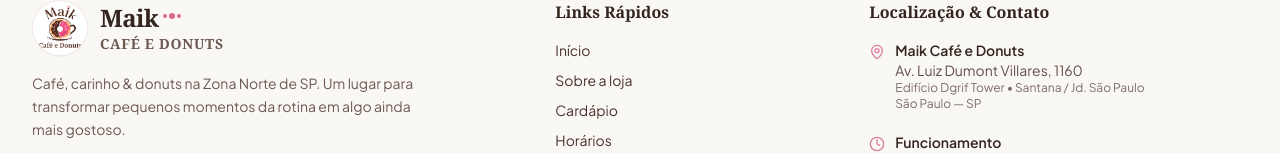
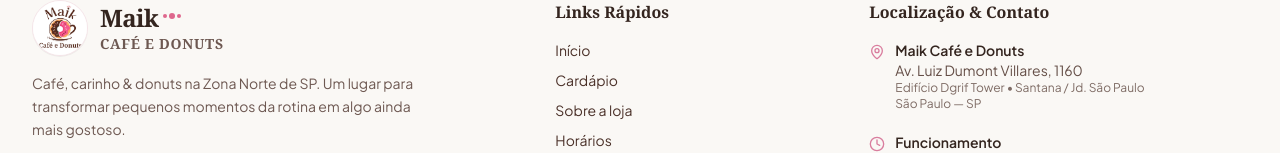
Before and after one commit to Maiksite/Maik-Caf-e-Donuts, a React (Vite) app: page / in a window 1280 px wide. Shown: the part 10887-11040 px from the top of the page. Built offline with nearby package versions, Linux system fonts and the light colour scheme; a web font is replaced by a local one.

Commit message:
refactor: align footer links and canonical site data

```diff
--- a/src/sections/Footer.tsx
+++ b/src/sections/Footer.tsx
@@ -1,14 +1,16 @@
 import React from 'react';
 import { Instagram, ExternalLink, MapPin, Clock } from 'lucide-react';
 import { BrandLogo } from '../components/BrandLogo';
-import { IFOOD_STORE_URL, INSTAGRAM_URL } from '../data/products';
+import { IFOOD_STORE_URL } from '../data/products';
+import { INSTAGRAM_URL } from '../data/site';
 
 export const Footer: React.FC = () => {
+  const currentYear = new Date().getFullYear();
+
   return (
     <footer className="bg-[#FAF8F5] border-t border-[#F2D8E2]/80 text-[#4A3028]">
       <div className="max-w-7xl mx-auto px-4 sm:px-6 lg:px-8 py-14 sm:py-16">
         <div className="grid grid-cols-1 md:grid-cols-12 gap-10">
-          {/* Col 1: Brand Info */}
           <div className="md:col-span-5 flex flex-col items-start">
             <BrandLogo size="lg" />
             <p className="mt-4 text-sm text-[#4A3028]/80 leading-relaxed max-w-sm">
@@ -39,37 +41,16 @@
             </div>
           </div>
 
-          {/* Col 2: Navigation Links */}
           <div className="md:col-span-3">
             <h4 className="font-serif font-bold text-base text-[#34251F] mb-4">
               Links Rápidos
             </h4>
             <ul className="space-y-2.5 text-sm">
-              <li>
-                <a href="#inicio" className="hover:text-[#D97D9E] transition-colors">
-                  Início
-                </a>
-              </li>
-              <li>
-                <a href="#sobre" className="hover:text-[#D97D9E] transition-colors">
-                  Sobre a loja
-                </a>
-              </li>
-              <li>
-                <a href="#cardapio" className="hover:text-[#D97D9E] transition-colors">
-                  Cardápio
-                </a>
-              </li>
-              <li>
-                <a href="#horarios" className="hover:text-[#D97D9E] transition-colors">
-                  Horários
-                </a>
-              </li>
-              <li>
-                <a href="#localizacao" className="hover:text-[#D97D9E] transition-colors">
-                  Localização
-                </a>
-              </li>
+              <li><a href="#inicio" className="hover:text-[#D97D9E] transition-colors">Início</a></li>
+              <li><a href="#cardapio" className="hover:text-[#D97D9E] transition-colors">Cardápio</a></li>
+              <li><a href="#sobre" className="hover:text-[#D97D9E] transition-colors">Sobre a loja</a></li>
+              <li><a href="#horarios" className="hover:text-[#D97D9E] transition-colors">Horários</a></li>
+              <li><a href="#localizacao" className="hover:text-[#D97D9E] transition-colors">Localização</a></li>
               <li>
                 <a
                   href={INSTAGRAM_URL}
@@ -95,7 +76,6 @@
             </ul>
           </div>
 
-          {/* Col 3: Address & Info */}
           <div className="md:col-span-4">
             <h4 className="font-serif font-bold text-base text-[#34251F] mb-4">
               Localização & Contato
@@ -125,9 +105,8 @@
           </div>
         </div>
 
-        {/* Bottom copyright */}
         <div className="mt-12 pt-6 border-t border-[#F2D8E2] text-center text-xs text-[#4A3028]/70">
-          <p>© 2026 Maik Café e Donuts. Todos os direitos reservados.</p>
+          <p>© {currentYear} Maik Café e Donuts. Todos os direitos reservados.</p>
         </div>
       </div>
     </footer>
```
